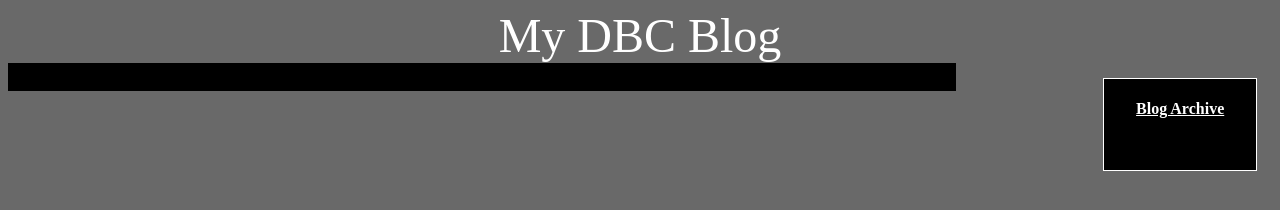
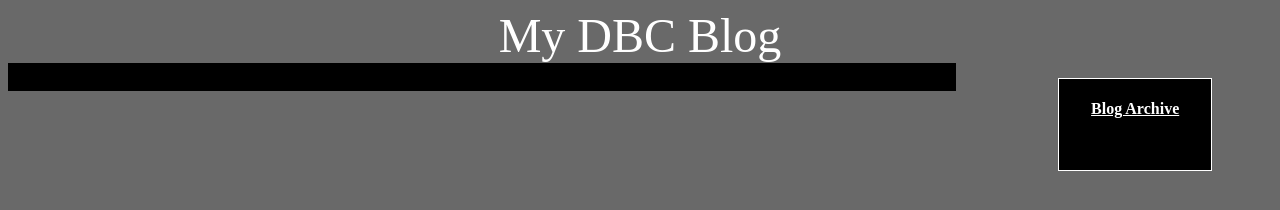
Before and after one commit to juggler434/juggler434.github.io, a plain HTML site: page blog-posts/blog-template.html in a window 1280 px wide. Drawn offline with Linux system fonts and the light colour scheme.

Commit message:
Changed margins for archive

```diff
--- a/stylesheets/blog-stylesheet.css
+++ b/stylesheets/blog-stylesheet.css
@@ -47,7 +47,7 @@ header {
 #archive {
   width: 12%;
   float:right;
-  margin: 15px;
+  margin: 15px 60px 15px 15px;
   border: 1px solid white;
   text-align: center;
   padding-bottom: 20px;
```
